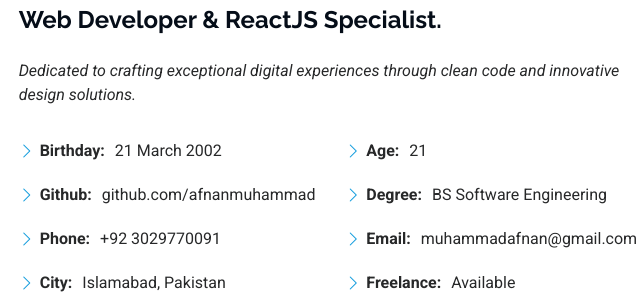
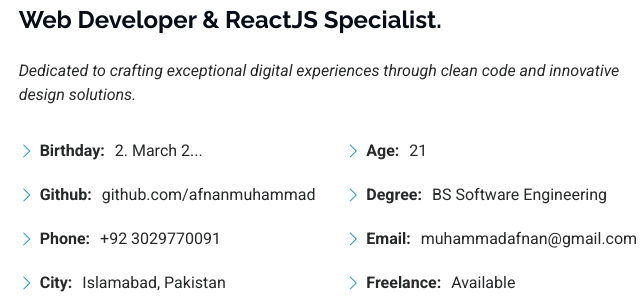
Before and after one commit to afnanmuhammad/Portfolio-for-Afnan, a plain HTML site: page index.html in a window 1280 px wide. Shown: the part 1040-1341 px from the top of the page, 620-1260 px from the left. Drawn offline with Linux system fonts and the light colour scheme.

Commit message:
change dofb

```diff
--- a/index.html
+++ b/index.html
@@ -126,7 +126,7 @@
             <div class="row">
               <div class="col-lg-6">
                 <ul>
-                  <li><i class="bi bi-chevron-right"></i> <strong>Birthday:</strong> <span>21 March 2002</span></li>
+                  <li><i class="bi bi-chevron-right"></i> <strong>Birthday:</strong> <span>2. March 2...</span></li>
                   <li><i class="bi bi-chevron-right"></i> <strong>Github:</strong> <span>github.com/afnanmuhammad</span></li>
                   <li><i class="bi bi-chevron-right"></i> <strong>Phone:</strong> <span>+92 3029770091</span></li>
                   <li><i class="bi bi-chevron-right"></i> <strong>City:</strong> <span>Islamabad, Pakistan</span></li>
```
